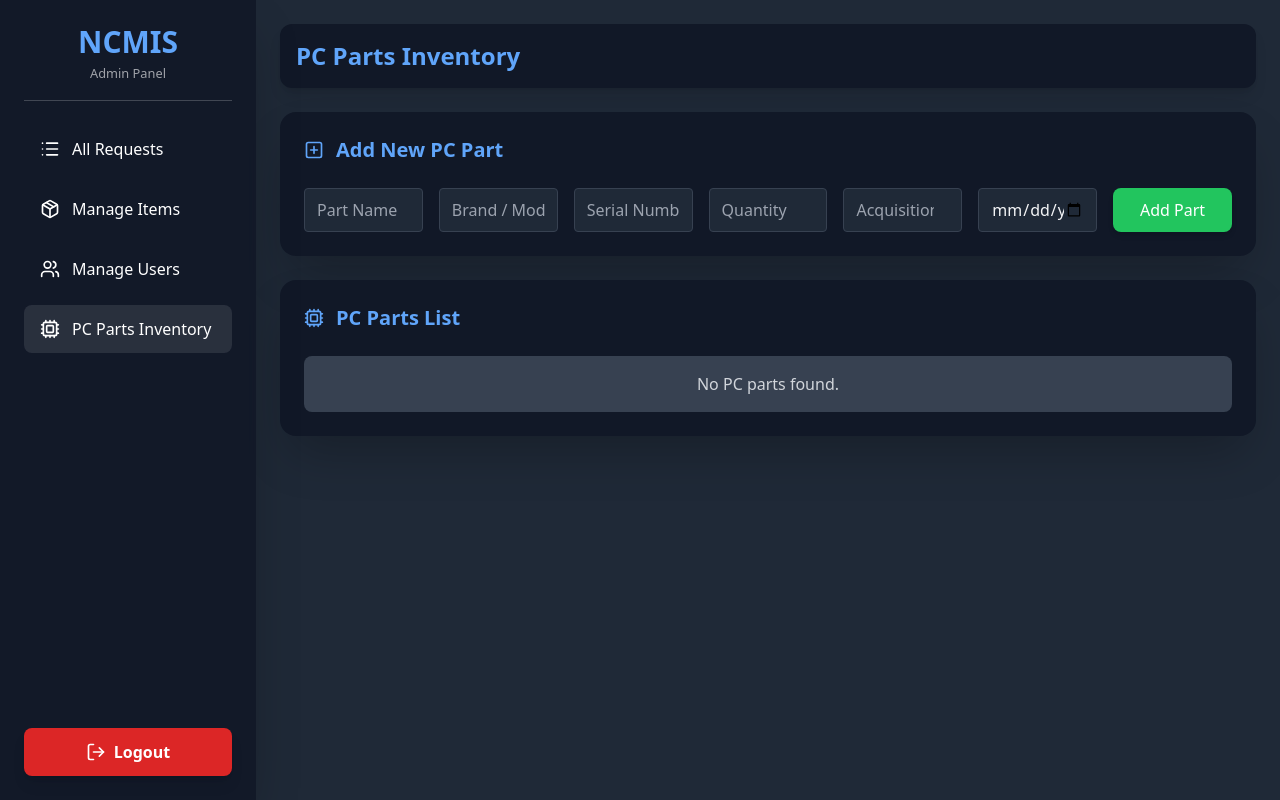
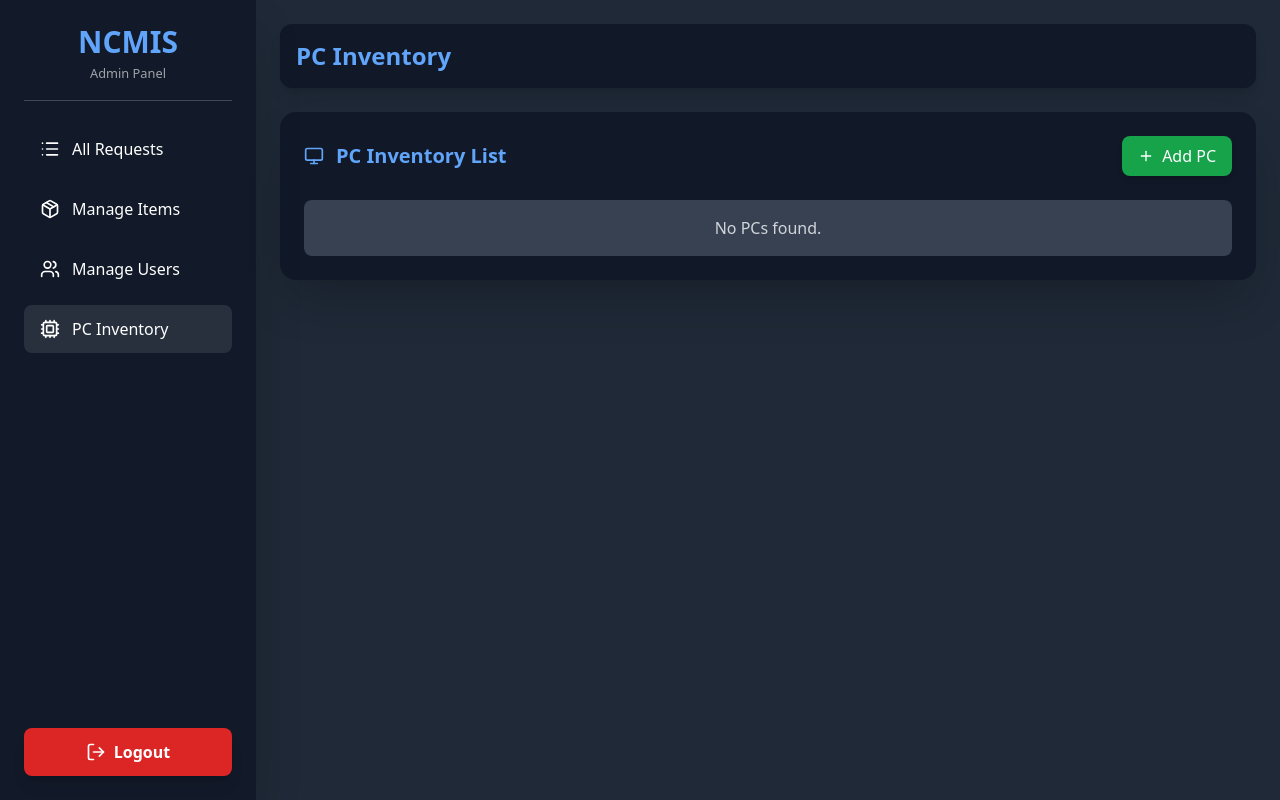
Before and after one commit to renato-sd-bautista-jr/NCMIS-NORZAGARAY-COLLEGE-IT-REQUEST-MANAGEMENT-SYSTEM, a Flask app: template templates/inventory.html in a window 1280 px wide. Run offline with Flask 3, Linux system fonts and the light colour scheme; the template is opened without the code that fills it, so the values that code supplies are empty; some libraries are stand-ins or nearby versions.

Commit message:
template for pc inventory crud and to fix adding id

```diff
--- a/app.py
+++ b/app.py
@@ -1,4 +1,5 @@
-from flask import render_template, request, redirect, url_for, session,Flask,flash
+from flask import render_template, request, redirect, url_for, session, Flask, flash, Blueprint
+
 from manage_item import get_devices_with_details, add_device, get_departments
 from manage_user import get_user
 from dashboard import get_concern_stats, get_borrow_requests,get_all_users,get_all_available_devices,get_all_available_units
@@ -7,14 +8,23 @@ from borrrow import approve_borrow_request, decline_borrow_request, mark_returne
 from userborrow import get_available_units
 from db import get_db_connection
 from userborrow import userborrow_bp
+from manage_pc import (
+    manage_pc_bp,   # ✅ add this line
+    get_pc_inventory,
+    add_pc,
+    get_pc_by_id,
+    update_pc,
+    delete_pc,
 
+    delete_pc_in_db
+)
 
 app = Flask(__name__)
 app.secret_key = 'a2f1e4f8f60b4f81a8d32dd0b3c2ce90'
 app.register_blueprint(login_bp)
 
 app.register_blueprint(userborrow_bp)
-
+app.register_blueprint(manage_pc_bp)
 from datetime import datetime
 
 
@@ -87,7 +97,9 @@ def manage_user():
 
 @app.route('/inventory')
 def inventory():
-    return render_template('inventory.html')
+    pc_list = get_pc_inventory()
+    return render_template('inventory.html', pc_list=pc_list)
+
 
 
 
@@ -99,6 +111,19 @@ def manage_item():
         departments = get_departments()
 
         return render_template('manage_item.html', items=items, departments=departments)
+
+
+
+@app.route('/delete-pc/<pcid>', methods=['POST'])
+def delete_pc_route(pcid):
+    try:
+        from manage_pc import delete_pc_in_db
+        delete_pc_in_db(pcid)
+        flash("PC deleted successfully!", "success")
+    except Exception as e:
+        flash(f"Error deleting PC: {e}", "danger")
+    return redirect(url_for('inventory'))
+
 
 @app.route('/add-device', methods=['POST'])
 def add_device_route():
--- a/templates/inventory.html
+++ b/templates/inventory.html
@@ -3,7 +3,7 @@
 <head>
   <meta charset="UTF-8">
   <meta name="viewport" content="width=device-width, initial-scale=1.0">
-  <title>Admin Panel - PC Parts Inventory</title>
+  <title>Admin Panel - PC Inventory</title>
   <script src="https://cdn.tailwindcss.com"></script>
   <script src="https://unpkg.com/lucide@latest"></script>
 </head>
@@ -27,7 +27,7 @@
           <span data-lucide="users" class="w-5 h-5 mr-3"></span> Manage Users
         </a>
         <a href="{{ url_for('inventory') }}" class="flex items-center px-4 py-3 rounded-lg hover:bg-blue-600/30 transition bg-white/10">
-          <span data-lucide="cpu" class="w-5 h-5 mr-3"></span> PC Parts Inventory
+          <span data-lucide="cpu" class="w-5 h-5 mr-3"></span> PC Inventory
         </a>
       </nav>
     </div>
@@ -45,72 +45,64 @@
     <!-- Navbar -->
     <div class="flex items-center justify-between bg-gray-900 rounded-xl shadow-lg p-4">
       <button id="sidebarToggle" class="lg:hidden text-gray-100">
-        <!-- Menu Icon -->
         <svg xmlns="http://www.w3.org/2000/svg" class="w-6 h-6" fill="none" viewBox="0 0 24 24" stroke="currentColor">
           <path stroke-linecap="round" stroke-linejoin="round" stroke-width="2" d="M4 6h16M4 12h16M4 18h16"/>
         </svg>
       </button>
-      <h2 class="text-2xl font-bold text-blue-400">PC Parts Inventory</h2>
+      <h2 class="text-2xl font-bold text-blue-400">PC Inventory</h2>
     </div>
 
-    <!-- Add Part Form -->
+    <!-- PC Inventory Table -->
     <div class="bg-gray-900 rounded-2xl shadow-2xl p-6">
-      <h3 class="text-xl font-semibold flex items-center gap-3 mb-6 text-blue-400">
-        <span data-lucide="plus-square" class="w-5 h-5"></span>
-        Add New PC Part
+      <div class="flex justify-between items-center mb-6">
+        <h3 class="text-xl font-semibold flex items-center gap-3 text-blue-400">
+          <span data-lucide="monitor" class="w-5 h-5"></span>
+          PC Inventory List
         </h3>
-      <form method="post" action="" class="grid grid-cols-1 sm:grid-cols-7 gap-4">
-        <input type="text" name="part_name" placeholder="Part Name" class="border border-gray-700 rounded px-3 py-2 w-full bg-gray-800 text-gray-100 focus:ring-2 focus:ring-blue-400">
-        <input type="text" name="brand_model" placeholder="Brand / Model" class="border border-gray-700 rounded px-3 py-2 w-full bg-gray-800 text-gray-100 focus:ring-2 focus:ring-blue-400">
-        <input type="text" name="serial_number" placeholder="Serial Number" class="border border-gray-700 rounded px-3 py-2 w-full bg-gray-800 text-gray-100 focus:ring-2 focus:ring-blue-400">
-        <input type="number" name="quantity" placeholder="Quantity" class="border border-gray-700 rounded px-3 py-2 w-full bg-gray-800 text-gray-100 focus:ring-2 focus:ring-blue-400">
-        <input type="number" step="0.01" name="acquisition_cost" placeholder="Acquisition Cost" class="border border-gray-700 rounded px-3 py-2 w-full bg-gray-800 text-gray-100 focus:ring-2 focus:ring-blue-400">
-        <input type="date" name="date_acquired" class="border border-gray-700 rounded px-3 py-2 w-full bg-gray-800 text-gray-100 focus:ring-2 focus:ring-blue-400">
-        <button type="submit" class="bg-green-500 hover:bg-green-600 text-white px-4 py-2 rounded-lg shadow-md transition">Add Part</button>
-      </form>
+
+        <!-- Add PC button -->
+        <button onclick="openPcModal(null)"
+          class="flex items-center gap-2 bg-green-600 hover:bg-green-700 text-white px-4 py-2 rounded-lg shadow-md transition">
+          <span data-lucide="plus" class="w-4 h-4"></span> Add PC
+        </button>
       </div>
 
-    <!-- Inventory Table -->
-    <div class="bg-gray-900 rounded-2xl shadow-2xl p-6">
-      <h3 class="text-xl font-semibold flex items-center gap-3 mb-6 text-blue-400">
-        <span data-lucide="cpu" class="w-5 h-5"></span>
-        PC Parts List
-      </h3>
-      {% if pc_parts|length == 0 %}
+      {% if pc_list|length == 0 %}
       <div class="bg-gray-700 text-gray-300 p-4 rounded-lg text-center">
-          No PC parts found.
+        No PCs found.
       </div>
       {% else %}
       <div class="overflow-x-auto rounded-xl">
         <table class="min-w-full border border-gray-700 text-sm text-gray-100">
           <thead class="bg-gray-800 text-gray-300">
             <tr>
-                <th class="px-4 py-2 text-left border-b border-gray-700">Part Name</th>
-                <th class="px-4 py-2 text-left border-b border-gray-700">Brand / Model</th>
-                <th class="px-4 py-2 text-left border-b border-gray-700">Serial Number</th>
-                <th class="px-4 py-2 text-left border-b border-gray-700">Quantity</th>
-                <th class="px-4 py-2 text-left border-b border-gray-700">Acquisition Cost</th>
-                <th class="px-4 py-2 text-left border-b border-gray-700">Current Value</th>
-                <th class="px-4 py-2 text-left border-b border-gray-700">Actions</th>
+              <th class="px-4 py-2 border-b border-gray-700 text-left">PC Name</th>
+              <th class="px-4 py-2 border-b border-gray-700 text-left">PC ID</th>
+              <th class="px-4 py-2 border-b border-gray-700 text-left">Department</th>
+              <th class="px-4 py-2 border-b border-gray-700 text-left">Status</th>
+              <th class="px-4 py-2 border-b border-gray-700 text-left">Note</th>
+              <th class="px-4 py-2 border-b border-gray-700 text-left">Actions</th>
             </tr>
           </thead>
           <tbody>
-              {% for part in pc_parts %}
-              {% set years = ((now() - part.date_acquired).days // 365) %}
-              {% set current_value = part.acquisition_cost * (0.98 ** years) %}
-              <tr class="hover:bg-gray-700">
-                <td class="px-4 py-2 border-b border-gray-700">{{ part.part_name }}</td>
-                <td class="px-4 py-2 border-b border-gray-700">{{ part.brand_model }}</td>
-                <td class="px-4 py-2 border-b border-gray-700">{{ part.serial_number }}</td>
-                <td class="px-4 py-2 border-b border-gray-700">{{ part.quantity }}</td>
-                <td class="px-4 py-2 border-b border-gray-700">${{ part.acquisition_cost | round(2) }}</td>
-                <td class="px-4 py-2 border-b border-gray-700">${{ current_value | round(2) }}</td>
-                <td class="px-4 py-2 border-b border-gray-700 space-x-2">
-                  <form action="{{ url_for('edit_pc_part', id=part.id) }}" method="get" class="inline">
-                    <button class="bg-yellow-400 hover:bg-yellow-500 text-white px-3 py-1 rounded text-xs shadow-sm">Edit</button>
-                  </form>
-                  <form action="{{ url_for('delete_pc_part', id=part.id) }}" method="post" class="inline">
-                    <button class="bg-red-500 hover:bg-red-600 text-white px-3 py-1 rounded text-xs shadow-sm">Delete</button>
+            {% for pc in pc_list %}
+            <tr class="hover:bg-gray-700 transition">
+              <td class="px-4 py-2 border-b border-gray-700">{{ pc.pcname }}</td>
+              <td class="px-4 py-2 border-b border-gray-700">{{ pc.pcid }}</td>
+              <td class="px-4 py-2 border-b border-gray-700">{{ pc.department_name }}</td>
+              <td class="px-4 py-2 border-b border-gray-700">{{ pc.status }}</td>
+              <td class="px-4 py-2 border-b border-gray-700">{{ pc.note }}</td>
+              <td class="px-4 py-2 border-b border-gray-700 flex gap-2">
+                <!-- Edit -->
+                <button onclick='openPcModal({{ pc|tojson }})' class="bg-blue-600 px-2 py-1 rounded text-sm">Edit</button>
+
+
+                <!-- Delete -->
+                <form action="{{ url_for('delete_pc_route', pcid=pc.pcid) }}" method="post"
+                  onsubmit="return confirm('Delete this PC?');" class="inline">
+                  <button class="bg-red-600 hover:bg-red-700 text-white px-3 py-1 rounded text-xs shadow">
+                    Delete
+                  </button>
                 </form>
               </td>
             </tr>
@@ -120,6 +112,8 @@
       </div>
       {% endif %}
     </div>
+
+    {% include 'pceditmodal.html' %}
   </main>
 
   <script>
@@ -134,8 +128,6 @@
       sidebar.classList.add('-translate-x-full');
       overlay.classList.add('hidden');
     });
-
-    // Render Lucide icons
     lucide.createIcons();
   </script>
 
--- /dev/null
+++ b/templates/pceditmodal.html
@@ -0,0 +1,146 @@
+<div id="pcModal" class="hidden fixed inset-0 bg-black/60 flex items-center justify-center z-50">
+  <div class="bg-gray-900 p-6 rounded-2xl w-full max-w-lg shadow-xl overflow-y-auto max-h-[90vh]">
+    <h3 id="modalTitle" class="text-xl font-semibold text-blue-400 mb-4">Add PC</h3>
+
+    <form id="pcForm" method="post" class="space-y-4">
+
+      <input type="hidden" id="modalPcId" name="pcid">
+
+      <!-- Basic PC Info -->
+      <div>
+        <label>PC Name</label>
+        <input type="text" id="modalPcName" name="pcname" required class="w-full p-2 rounded bg-gray-800 border border-gray-700 text-gray-100">
+      </div>
+
+      <div>
+        <label>Department ID</label>
+        <input type="text" id="modalDepartment" name="department_id" required class="w-full p-2 rounded bg-gray-800 border border-gray-700 text-gray-100">
+      </div>
+
+      <div>
+        <label>Status</label>
+        <select id="modalStatus" name="status" class="w-full p-2 rounded bg-gray-800 border border-gray-700 text-gray-100">
+          <option value="Active">Active</option>
+          <option value="Inactive">Inactive</option>
+        </select>
+      </div>
+
+      <div>
+        <label>Note</label>
+        <textarea id="modalNote" name="note" rows="2" class="w-full p-2 rounded bg-gray-800 border border-gray-700 text-gray-100"></textarea>
+      </div>
+
+      <!-- PC Parts Section -->
+      <div id="partsSection" class="mt-4">
+        <h4 class="text-lg font-semibold text-blue-400 mb-2">PC Parts</h4>
+        <div class="space-y-2">
+          <div>
+            <label>Monitor</label>
+            <input type="text" id="monitor" name="monitor" class="w-full p-2 rounded bg-gray-800 border border-gray-700 text-gray-100">
+          </div>
+          <div>
+            <label>Motherboard</label>
+            <input type="text" id="motherboard" name="motherboard" class="w-full p-2 rounded bg-gray-800 border border-gray-700 text-gray-100">
+          </div>
+          <div>
+            <label>RAM</label>
+            <input type="text" id="ram" name="ram" class="w-full p-2 rounded bg-gray-800 border border-gray-700 text-gray-100">
+          </div>
+          <div>
+            <label>Storage</label>
+            <input type="text" id="storage" name="storage" class="w-full p-2 rounded bg-gray-800 border border-gray-700 text-gray-100">
+          </div>
+          <div>
+            <label>GPU</label>
+            <input type="text" id="gpu" name="gpu" class="w-full p-2 rounded bg-gray-800 border border-gray-700 text-gray-100">
+          </div>
+          <div>
+            <label>PSU</label>
+            <input type="text" id="psu" name="psu" class="w-full p-2 rounded bg-gray-800 border border-gray-700 text-gray-100">
+          </div>
+          <div>
+            <label>Casing</label>
+            <input type="text" id="casing" name="casing" class="w-full p-2 rounded bg-gray-800 border border-gray-700 text-gray-100">
+          </div>
+          <div>
+            <label>Other Parts</label>
+            <input type="text" id="other_parts" name="other_parts" class="w-full p-2 rounded bg-gray-800 border border-gray-700 text-gray-100">
+          </div>
+        </div>
+      </div>
+
+      <!-- Batch Add -->
+      <div id="batchAddSection" class="hidden">
+        <label>Number of identical PCs to add</label>
+        <input type="number" id="batchCount" name="batch_count" value="1" min="1" class="w-full p-2 rounded bg-gray-800 border border-gray-700 text-gray-100">
+      </div>
+
+      <!-- Buttons -->
+      <div class="flex justify-end gap-3 mt-6">
+        <button type="button" onclick="closePcModal()" class="px-4 py-2 bg-gray-700 hover:bg-gray-600 rounded-lg text-sm">Cancel</button>
+        <button id="modalSubmitBtn" type="submit" class="px-4 py-2 bg-green-600 hover:bg-green-700 rounded-lg text-sm text-white">Add PC</button>
+      </div>
+    </form>
+  </div>
+</div>
+
+<script>
+function openPcModal(pcData) {
+  const modal = document.getElementById('pcModal');
+  const title = document.getElementById('modalTitle');
+  const form = document.getElementById('pcForm');
+  const submitBtn = document.getElementById('modalSubmitBtn');
+  const batchSection = document.getElementById('batchAddSection');
+
+  // Basic info
+  document.getElementById('modalPcId').value = pcData?.pcid || '';
+  document.getElementById('modalPcName').value = pcData?.pcname || '';
+  document.getElementById('modalDepartment').value = pcData?.department_id || '';
+  document.getElementById('modalStatus').value = pcData?.status || 'Active';
+  document.getElementById('modalNote').value = pcData?.note || '';
+
+  // PC Parts
+// Parts info — use first part if exists
+if (pcData?.parts?.length) {
+    const part = pcData.parts[0];  // first part
+    document.getElementById('monitor').value = part.monitor || '';
+    document.getElementById('motherboard').value = part.motherboard || '';
+    document.getElementById('ram').value = part.ram || '';
+    document.getElementById('storage').value = part.storage || '';
+    document.getElementById('gpu').value = part.gpu || '';
+    document.getElementById('psu').value = part.psu || '';
+    document.getElementById('casing').value = part.casing || '';
+    document.getElementById('other_parts').value = part.other_parts || '';
+} else {
+    // clear inputs for new PC
+    document.getElementById('monitor').value = '';
+    document.getElementById('motherboard').value = '';
+    document.getElementById('ram').value = '';
+    document.getElementById('storage').value = '';
+    document.getElementById('gpu').value = '';
+    document.getElementById('psu').value = '';
+    document.getElementById('casing').value = '';
+    document.getElementById('other_parts').value = '';
+}
+
+
+  // Adjust modal for Add vs Edit
+  if (pcData) {
+    title.textContent = "Edit PC";
+    form.action = "{{ url_for('manage_pc_bp.update_pc_with_parts') }}";
+    submitBtn.textContent = "Update PC";
+    batchSection.classList.add('hidden');
+  } else {
+    title.textContent = "Add New PC";
+    form.action = "{{ url_for('manage_pc_bp.add_pc_route')}}";
+    submitBtn.textContent = "Add PC";
+    batchSection.classList.remove('hidden');
+  }
+
+  modal.classList.remove('hidden');
+}
+
+function closePcModal() {
+  document.getElementById('pcModal').classList.add('hidden');
+}
+</script>
```
Also changed, not shown: manage_pc.py (added, +179 -0 lines). Lines whose indentation alone changed are shown as unchanged.
